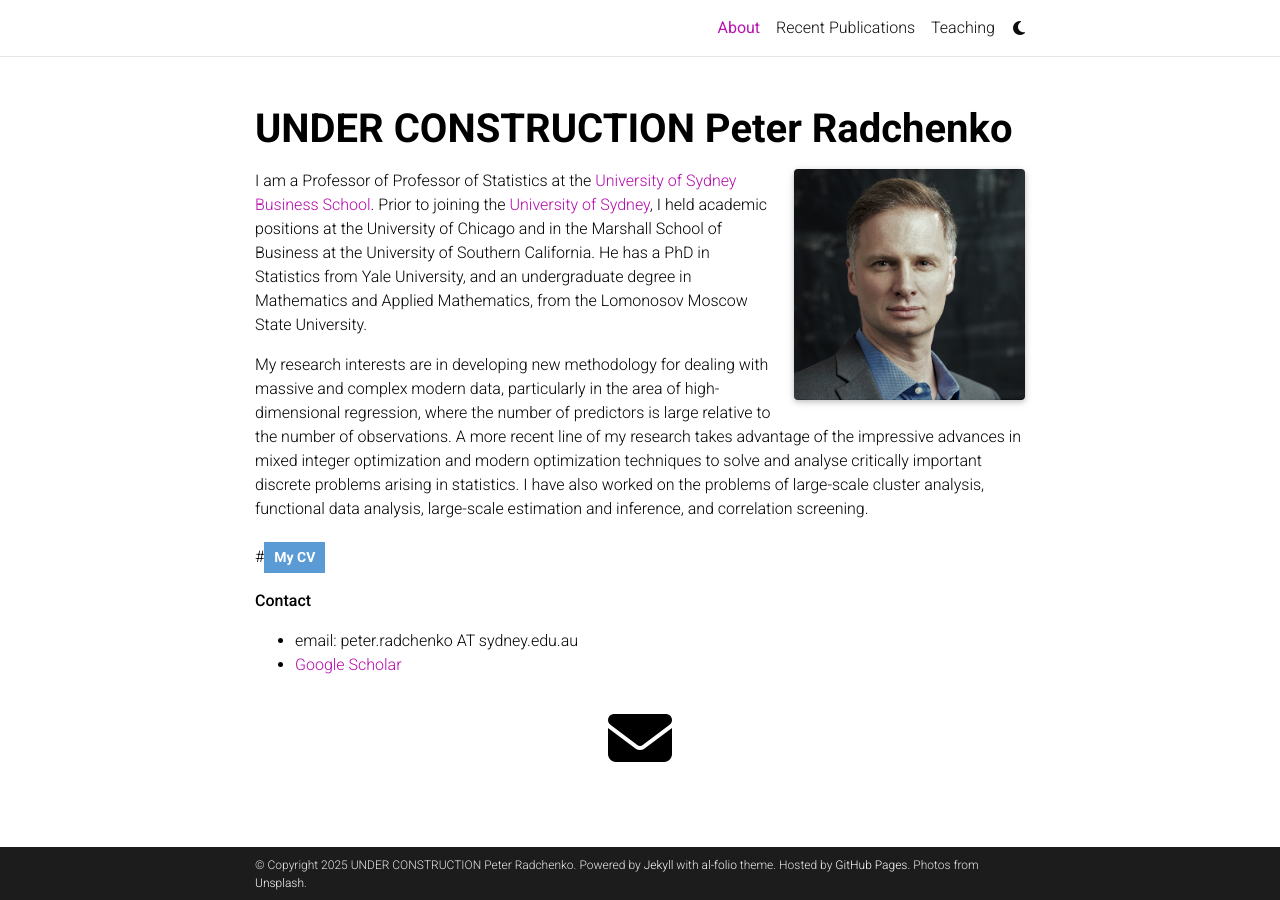
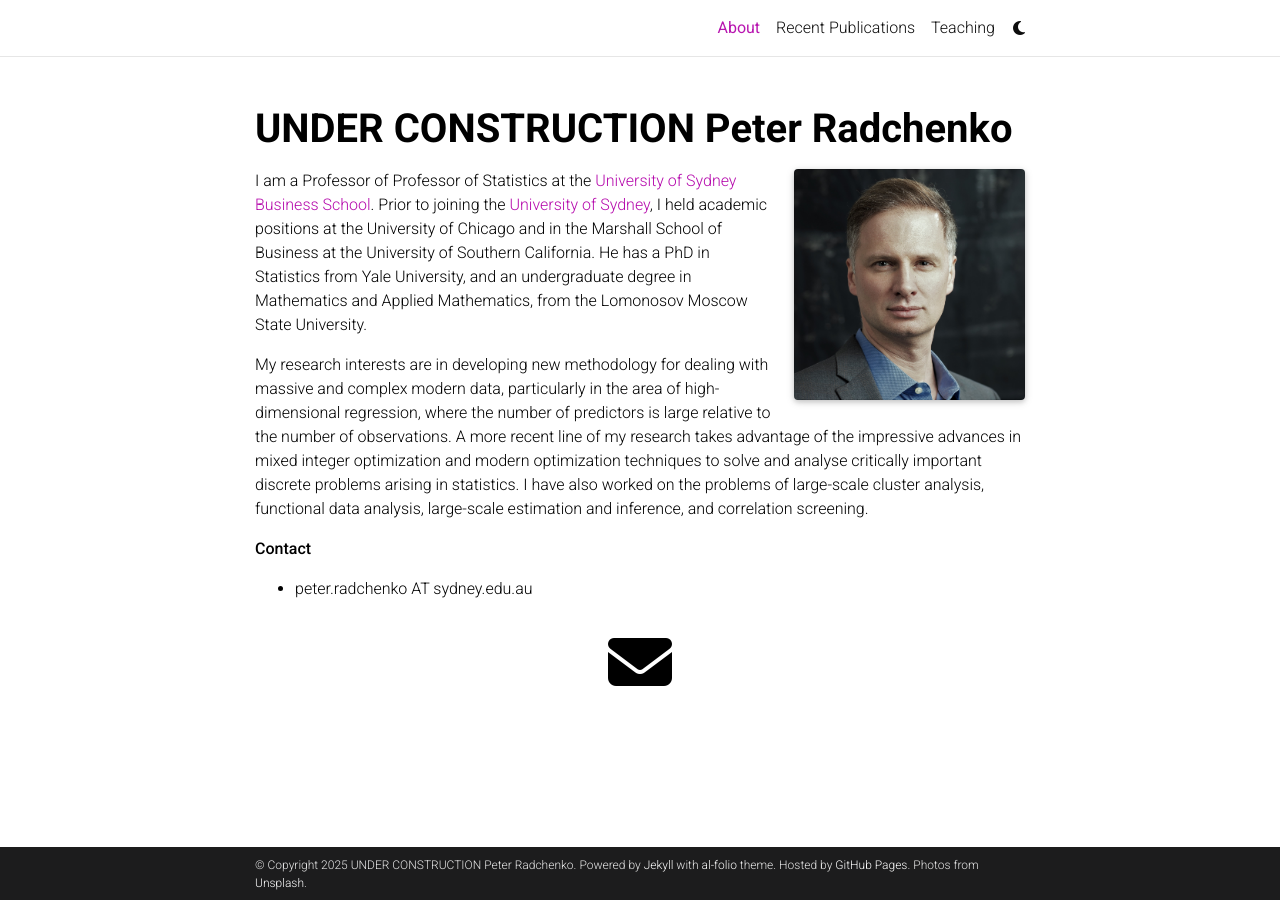
Before and after one commit to peterradchenko/peterradchenko.github.io, a Jekyll site: the page built from _pages/about.md, in a window 1280 px wide. Built offline with Jekyll 4.4.1, drawn with Linux system fonts in a browser that asks for light colours; full-size pictures stand in for the smaller copies a plugin makes; comment, search, counter and statistics services are not loaded; a style sheet for code colours, icons or effects is not loaded.

Commit message:
Update about.md

```diff
--- a/_pages/about.md
+++ b/_pages/about.md
@@ -25,15 +25,14 @@
 
 My research interests are in developing new methodology for dealing with massive and complex modern data, particularly in the area of high-dimensional regression, where the number of predictors is large relative to the number of observations. A more recent line of my research takes advantage of the impressive advances in mixed integer optimization and modern optimization techniques to solve and analyse critically important discrete problems arising in statistics.  I have also worked on the problems of large-scale cluster analysis, functional data analysis, large-scale estimation and inference, and correlation screening.
 
-#<a href="assets/pdf/zhuoran_cv.pdf" target="_blank" style="display: inline-block; padding: 5px 10px; margin-top: 5px; font-weight: bold; font-size: 14px; text-decoration: none; background-color: #5a9bd5; color: white; #border-radius: 3px;">My CV</a>
+[//]: # <a href="assets/pdf/zhuoran_cv.pdf" target="_blank" style="display: inline-block; padding: 5px 10px; margin-top: 5px; font-weight: bold; font-size: 14px; text-decoration: none; background-color: #5a9bd5; color: white; #border-radius: 3px;">My CV</a>
 
 
 
 
 **Contact**
 
-- email: peter.radchenko AT sydney.edu.au
-- [Google Scholar](https://scholar.google.com/citations?user=DlnP7bEAAAAJ&hl=en)
+- peter.radchenko AT sydney.edu.au
 
 
 
```
